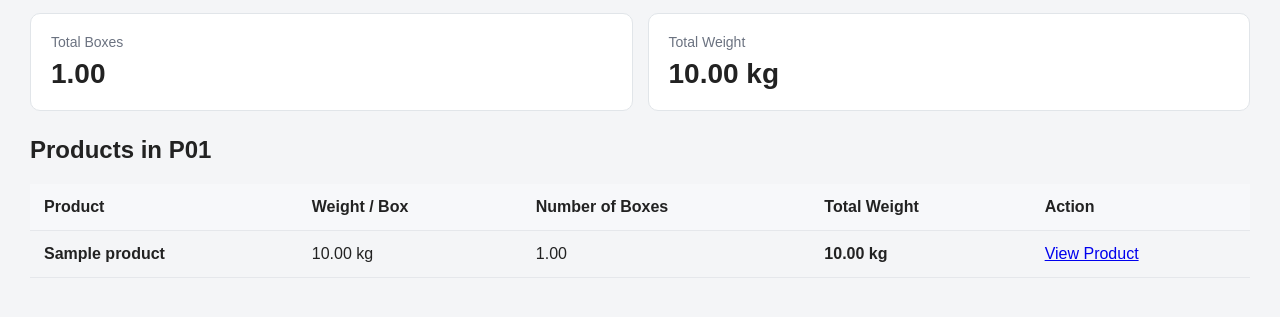
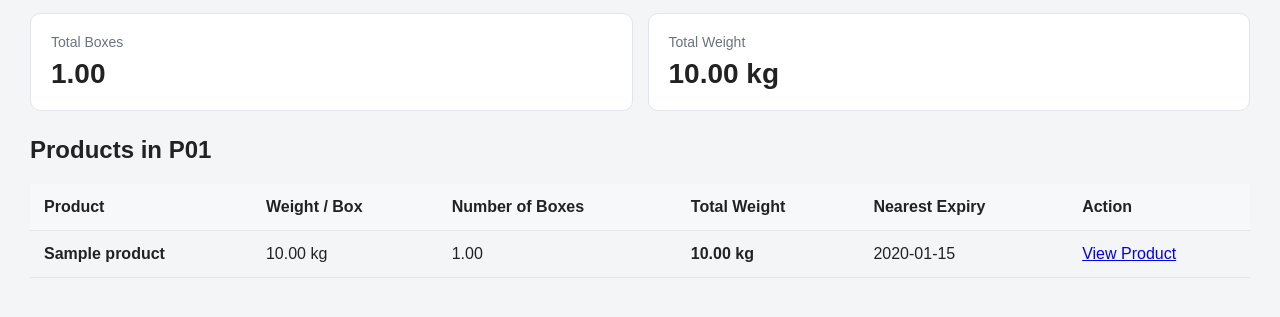
Before and after one commit to NagaNisant/IMS, a Flask app: page /pallet/1 in a window 1280 px wide. Shown: the part 193-510 px from the top of the page. Run offline with Flask 3, Linux system fonts and the light colour scheme; data comes from the database, SQL or seed files in the repository; tables that the repository leaves empty hold one stand-in row (values such as "Sample post").

Commit message:
Update pallet.html

```diff
--- a/inventory_dashboard_spyder/templates/pallet.html
+++ b/inventory_dashboard_spyder/templates/pallet.html
@@ -192,6 +192,10 @@
                 </th>
 
                 <th>
+                    Nearest Expiry
+                </th>
+
+                <th>
                     Action
                 </th>
 
@@ -243,6 +247,11 @@
 
 
                 <td>
+                    {{ product.nearest_expiry or "—" }}
+                </td>
+
+
+                <td>
 
                     <a
                         class="btn"
```
